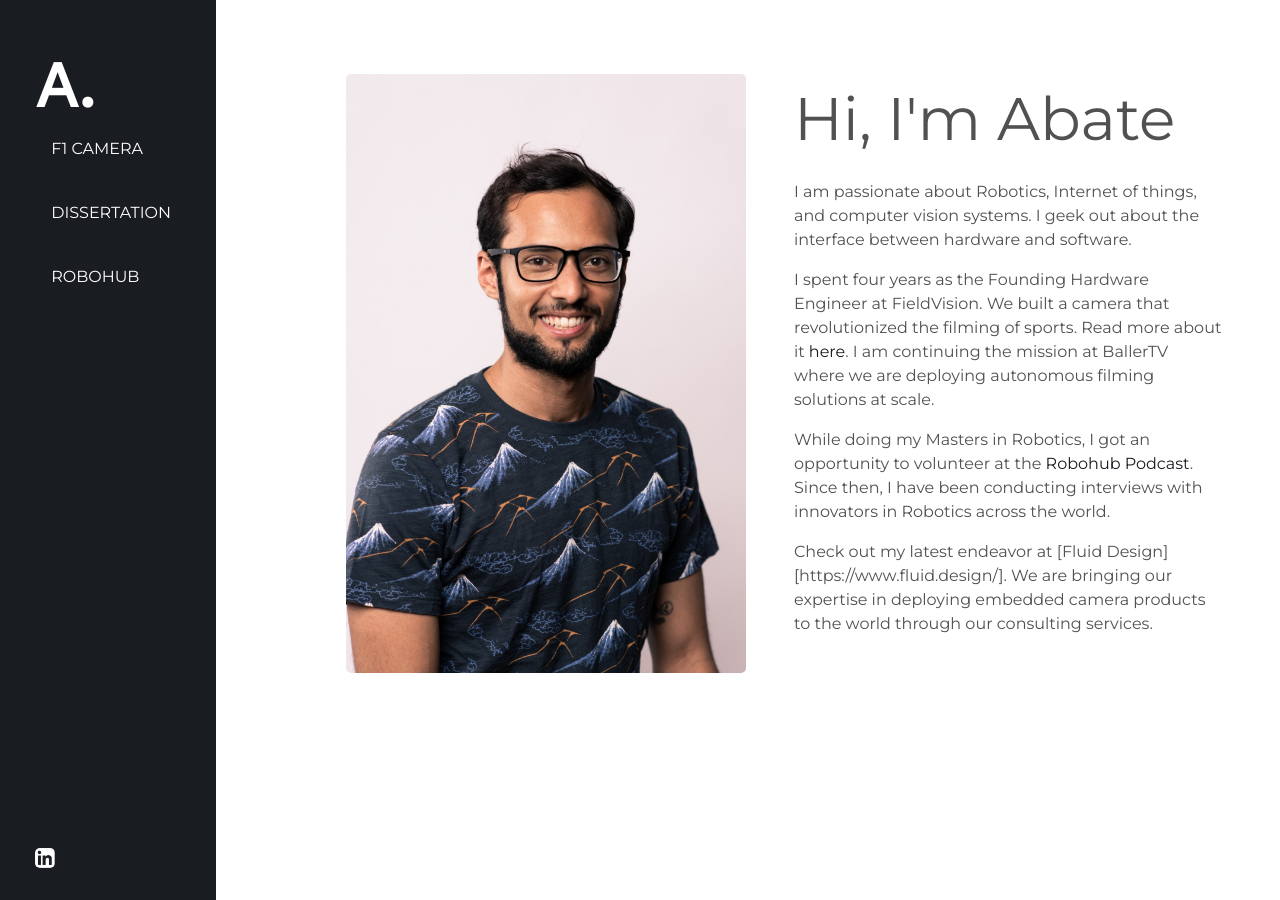
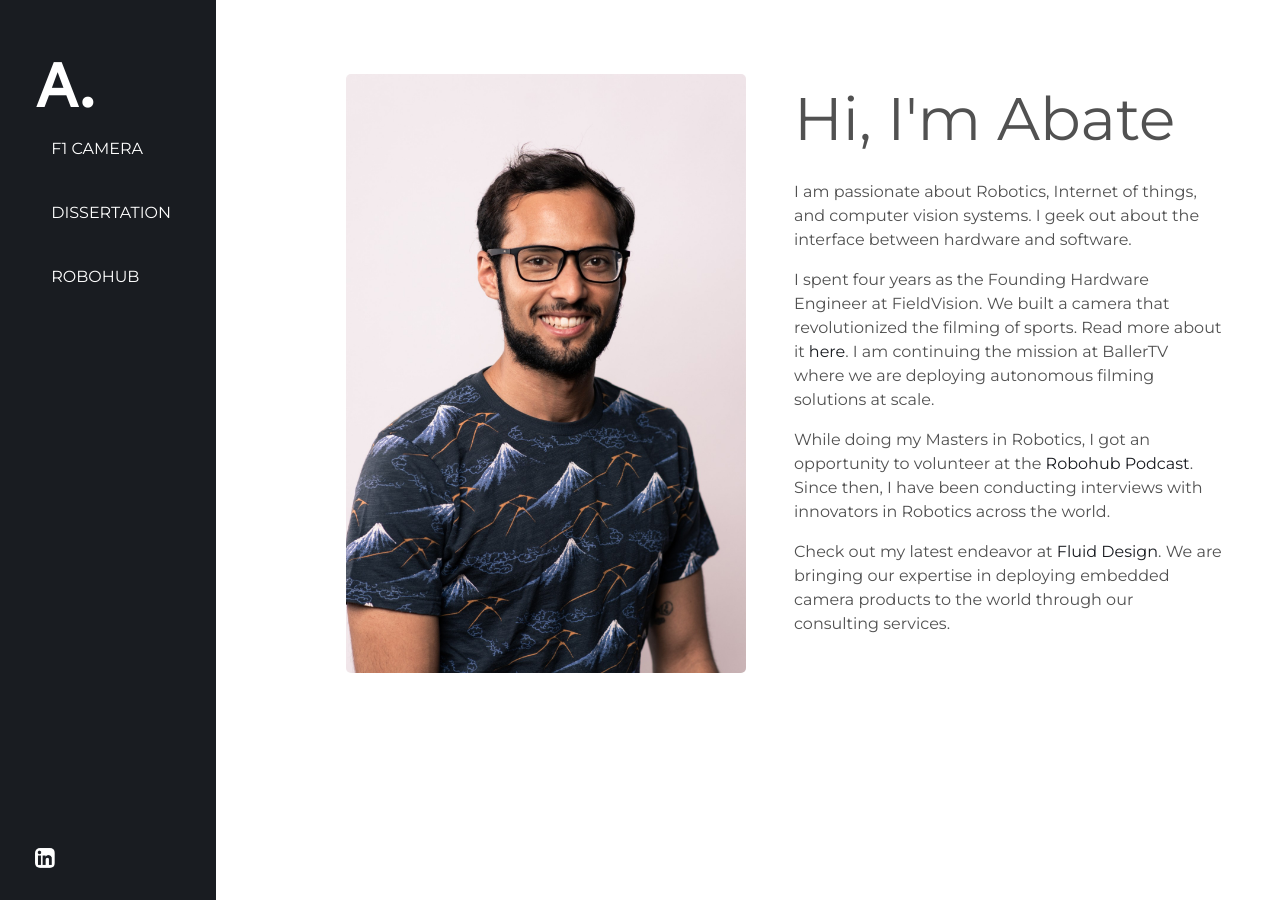
Before and after one commit to abatedemey/personal_website, a Jekyll site: the page built from index.markdown, in a window 1280 px wide. Built offline with Jekyll 4.4.1, drawn with Linux system fonts in a browser that asks for light colours.

Commit message:
Fix link in description

```diff
--- a/index.markdown
+++ b/index.markdown
@@ -9,4 +9,4 @@ I spent four years as the Founding Hardware Engineer at FieldVision. We built a
 
 While doing my Masters in Robotics, I got an opportunity to volunteer at the [Robohub Podcast](https://robohub.org/podcast/). Since then, I have been conducting interviews with innovators in Robotics across the world.
 
-Check out my latest endeavor at [Fluid Design][https://www.fluid.design/]. We are bringing our expertise in deploying embedded camera products to the world through our consulting services.
+Check out my latest endeavor at [Fluid Design](https://www.fluid.design/). We are bringing our expertise in deploying embedded camera products to the world through our consulting services.
```
